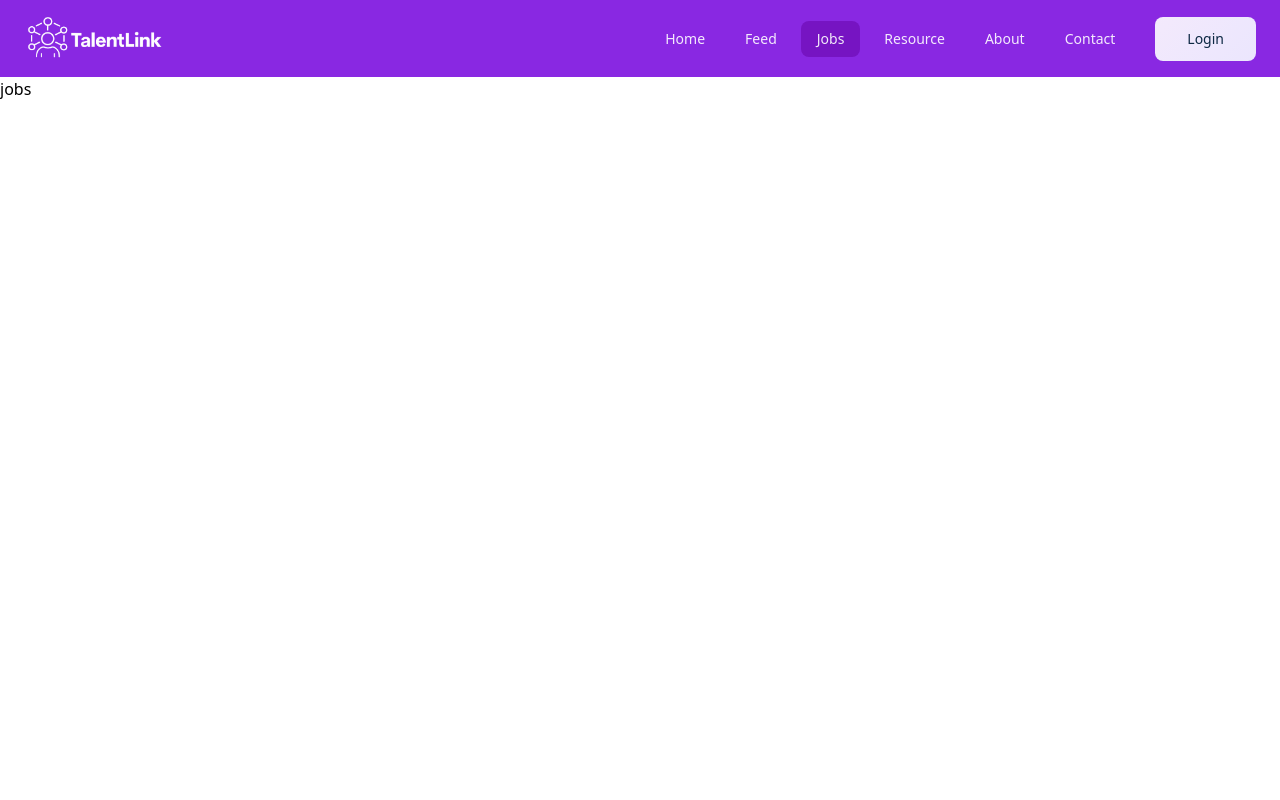
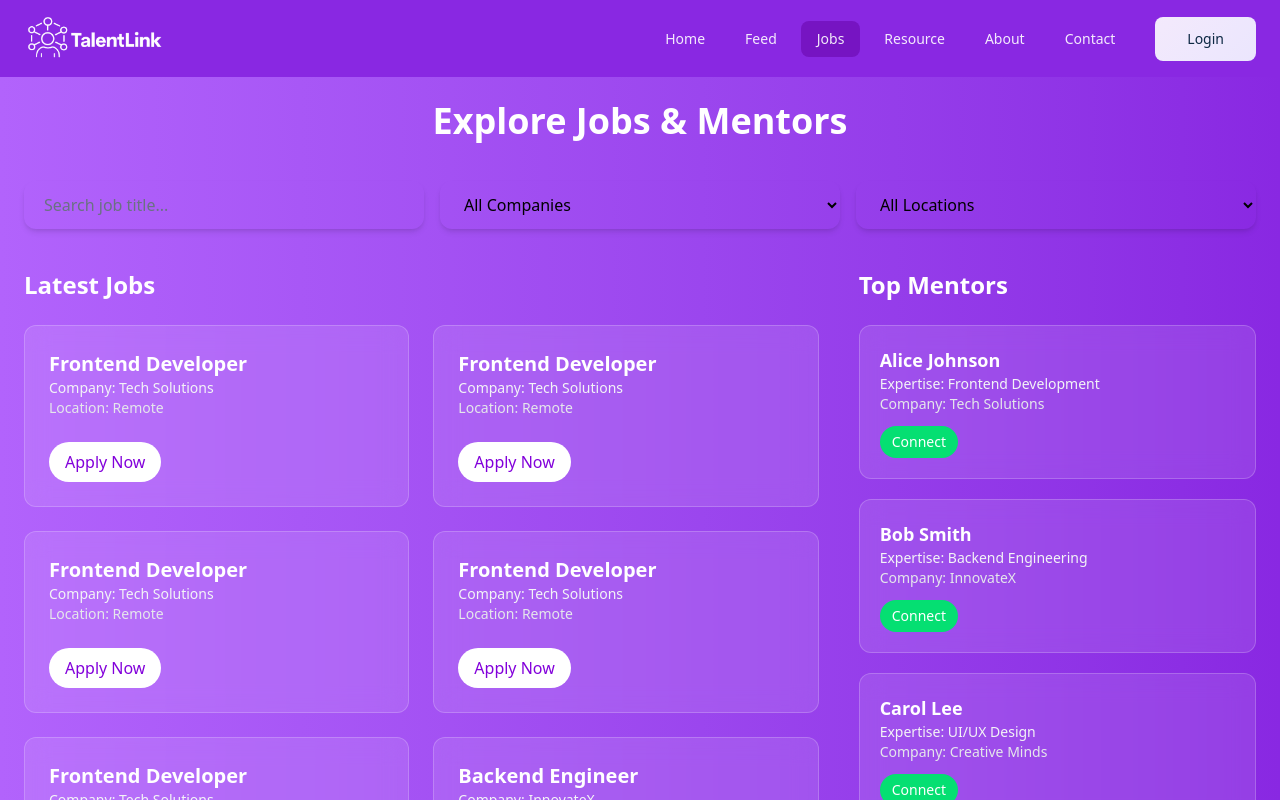
Before and after one commit to EverestNinja/TalentLink, a React (Vite) app: page /jobs in a window 1280 px wide. Shown: the top 800 px of the page. Built offline with nearby package versions, Linux system fonts and the light colour scheme.

Commit message:
Enhance Jobs page with search functionality and mentor display

```diff
--- a/src/pages/Jobs/Jobs.jsx
+++ b/src/pages/Jobs/Jobs.jsx
@@ -1,11 +1,124 @@
-import React from 'react'
+import React, { useState } from "react";
+
+const jobsData = [
+  { title: "Frontend Developer", company: "Tech Solutions", location: "Remote" },
+  { title: "Frontend Developer", company: "Tech Solutions", location: "Remote" },
+  { title: "Frontend Developer", company: "Tech Solutions", location: "Remote" },
+  { title: "Frontend Developer", company: "Tech Solutions", location: "Remote" },
+  { title: "Frontend Developer", company: "Tech Solutions", location: "Remote" },
+  { title: "Backend Engineer", company: "InnovateX", location: "San Francisco, CA" },
+  { title: "UI/UX Designer", company: "Creative Minds", location: "New York, NY" },
+];
 
 function Jobs() {
+  const mentorsData = [
+    { name: "Alice Johnson", expertise: "Frontend Development", company: "Tech Solutions" },
+    { name: "Bob Smith", expertise: "Backend Engineering", company: "InnovateX" },
+    { name: "Carol Lee", expertise: "UI/UX Design", company: "Creative Minds" },
+  ];
+
+  const [searchTerm, setSearchTerm] = useState("");
+  const [selectedCompany, setSelectedCompany] = useState("");
+  const [selectedLocation, setSelectedLocation] = useState("");
+
+  const companies = [...new Set(jobsData.map((job) => job.company))];
+  const locations = [...new Set(jobsData.map((job) => job.location))];
+
+  const filteredJobs = jobsData.filter((job) =>
+    job.title.toLowerCase().includes(searchTerm.toLowerCase()) &&
+    (selectedCompany === "" || job.company === selectedCompany) &&
+    (selectedLocation === "" || job.location === selectedLocation)
+  );
+
   return (
-    <div>
-      jobs
+    <div className="min-h-screen bg-gradient-to-r from-[#b263fc] to-[#8928e2] p-6">
+      <div className="max-w-7xl mx-auto text-white">
+        <h1 className="text-4xl font-bold text-center mb-10">Explore Jobs & Mentors</h1>
+
+        {/* Filters */}
+        <div className="grid grid-cols-1 md:grid-cols-3 gap-4 mb-10">
+          <input
+            type="text"
+            placeholder="Search job title..."
+            value={searchTerm}
+            onChange={(e) => setSearchTerm(e.target.value)}
+            className="rounded-xl px-5 py-3 text-black placeholder-gray-500 shadow-md focus:outline-none"
+          />
+          <select
+            value={selectedCompany}
+            onChange={(e) => setSelectedCompany(e.target.value)}
+            className="rounded-xl px-5 py-3 text-black shadow-md focus:outline-none"
+          >
+            <option value="">All Companies</option>
+            {companies.map((company, i) => (
+              <option key={i} value={company}>
+                {company}
+              </option>
+            ))}
+          </select>
+          <select
+            value={selectedLocation}
+            onChange={(e) => setSelectedLocation(e.target.value)}
+            className="rounded-xl px-5 py-3 text-black shadow-md focus:outline-none"
+          >
+            <option value="">All Locations</option>
+            {locations.map((location, i) => (
+              <option key={i} value={location}>
+                {location}
+              </option>
+            ))}
+          </select>
+        </div>
+
+        {/* Content Sections */}
+        <div className="grid grid-cols-1 lg:grid-cols-[2fr_1fr] gap-10">
+          {/* Jobs Section */}
+          <div>
+            <h2 className="text-2xl font-semibold mb-6">Latest Jobs</h2>
+            {filteredJobs.length === 0 ? (
+              <p className="text-white/80">No jobs found.</p>
+            ) : (
+              <div className="grid md:grid-cols-2 gap-6">
+                {filteredJobs.map((job, idx) => (
+                  <div
+                    key={idx}
+                    className="bg-white/10 backdrop-blur-md border border-white/20 rounded-xl p-6 transition hover:scale-[1.02] hover:shadow-lg"
+                  >
+                    <h3 className="text-xl font-bold text-white">{job.title}</h3>
+                    <p className="text-sm text-gray-100">Company: {job.company}</p>
+                    <p className="text-sm text-gray-200 mb-4">Location: {job.location}</p>
+                    <button className="mt-2 bg-white text-purple-700 font-medium px-4 py-2 rounded-full hover:bg-purple-100 transition">
+                      Apply Now
+                    </button>
+                  </div>
+                ))}
+              </div>
+            )}
+          </div>
+
+          {/* Mentors Section */}
+          <div>
+            <h2 className="text-2xl font-semibold mb-6">Top Mentors</h2>
+            <div className="space-y-5">
+              {mentorsData.map((mentor, idx) => (
+                <div
+                  key={idx}
+                  className="bg-white/10 backdrop-blur-md border border-white/20 rounded-xl p-5 hover:scale-[1.02] transition"
+                >
+                  <h3 className="text-lg font-semibold text-white">{mentor.name}</h3>
+                  <p className="text-sm text-gray-100">Expertise: {mentor.expertise}</p>
+                  <p className="text-sm text-gray-200 mb-3">Company: {mentor.company}</p>
+                  <button className="bg-green-400 text-white text-sm px-3 py-1.5 rounded-full hover:bg-green-500 transition">
+                    Connect
+                  </button>
+                </div>
+              ))}
+            </div>
+          </div>
+        </div>
+      </div>
     </div>
-  )
+  );
 }
 
-export default Jobs
+export default Jobs;
```
